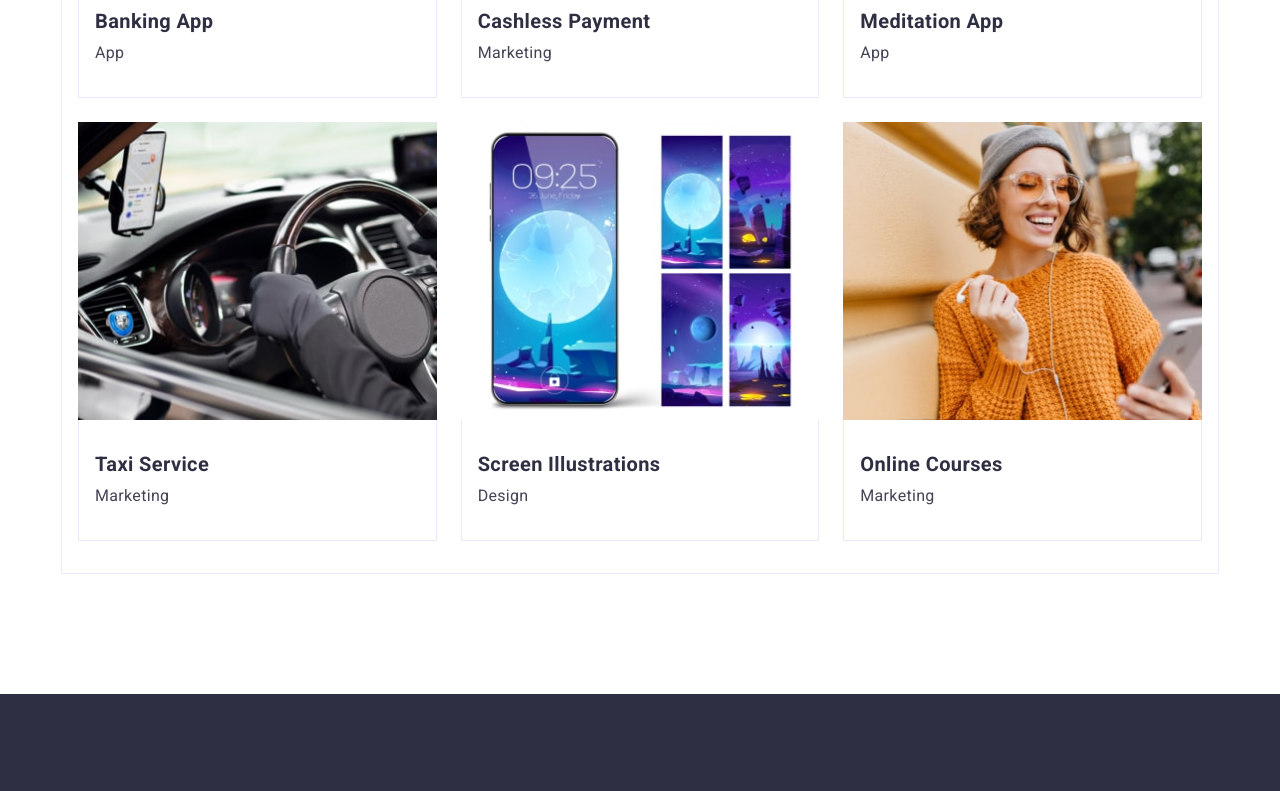
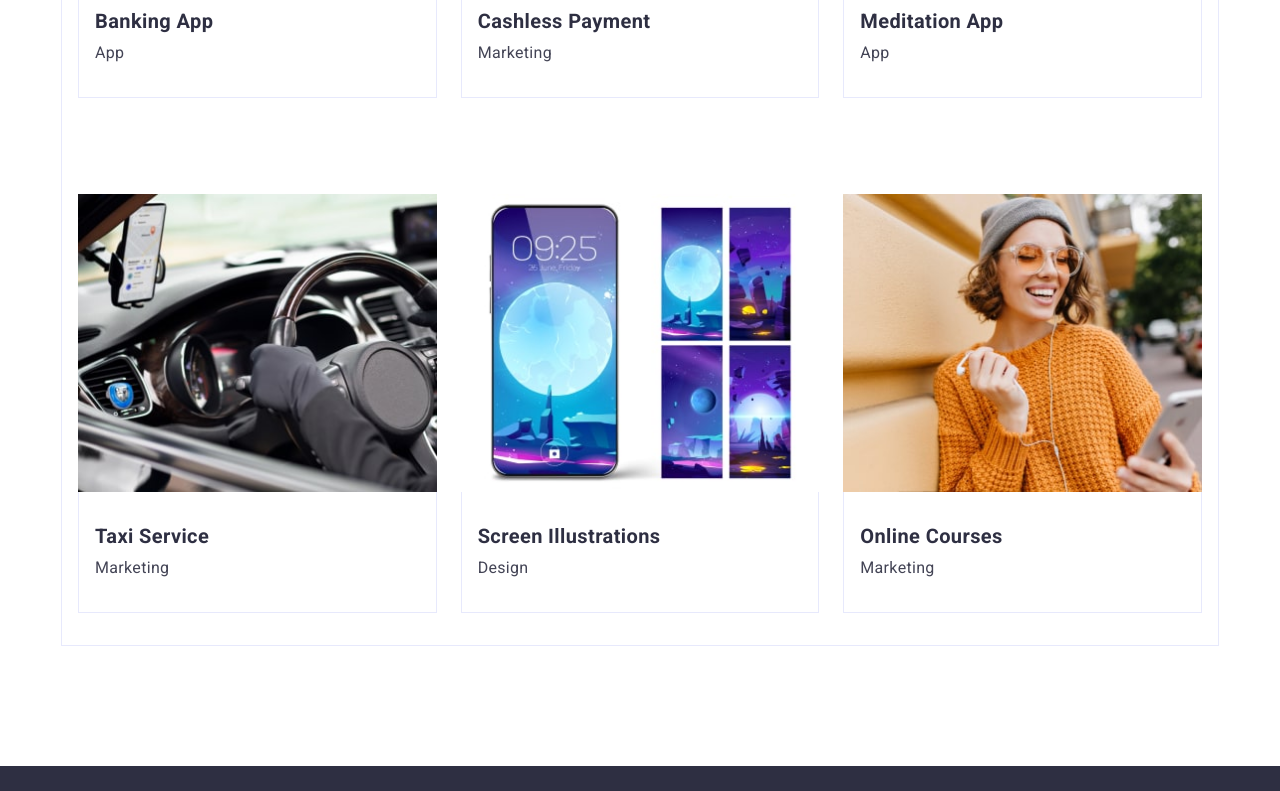
Before and after one commit to RomanMazuraka/goit-markup-hw-03, a plain HTML site: page index.html in a window 1280 px wide. Shown: the part 2360-3151 px from the top of the page. Drawn offline with nearby package versions, Linux system fonts and the light colour scheme.

Commit message:
goit-markup-hw-03-done-v1

```diff
--- a/css/styles.css
+++ b/css/styles.css
@@ -316,12 +316,18 @@ section {
   display: flex;
   flex-wrap: wrap;
   gap: 24px;
+  row-gap: 48px;
   flex-shrink: 0;
 }
 
 .portfolio-company-item {
   width: calc((100% - 48px) / 3);
   background-color: #ffffff;
+  margin-bottom: 48px;
+}
+
+.row-portfolio-company-item {
+  margin-bottom: 0;
 }
 
 .portfolio-company-img {
--- a/index.html
+++ b/index.html
@@ -200,7 +200,7 @@
                 <p class="portfolio-company-item-text">App</p>
               </div>
             </li>
-            <li class="portfolio-company-item">
+            <li class="portfolio-company-item row-portfolio-company-item">
               <img
                 class="portfolio-company-img"
                 src="./images/Taxi-Service.jpg"
@@ -213,7 +213,7 @@
                 <p class="portfolio-company-item-text">Marketing</p>
               </div>
             </li>
-            <li class="portfolio-company-item">
+            <li class="portfolio-company-item row-portfolio-company-item">
               <img
                 class="portfolio-company-img"
                 src="./images/Screen-Illustrations.jpg"
@@ -228,7 +228,7 @@
                 <p class="portfolio-company-item-text">Design</p>
               </div>
             </li>
-            <li class="portfolio-company-item">
+            <li class="portfolio-company-item row-portfolio-company-item">
               <img
                 class="portfolio-company-img"
                 src="./images/Online-Courses-.jpg"
```
